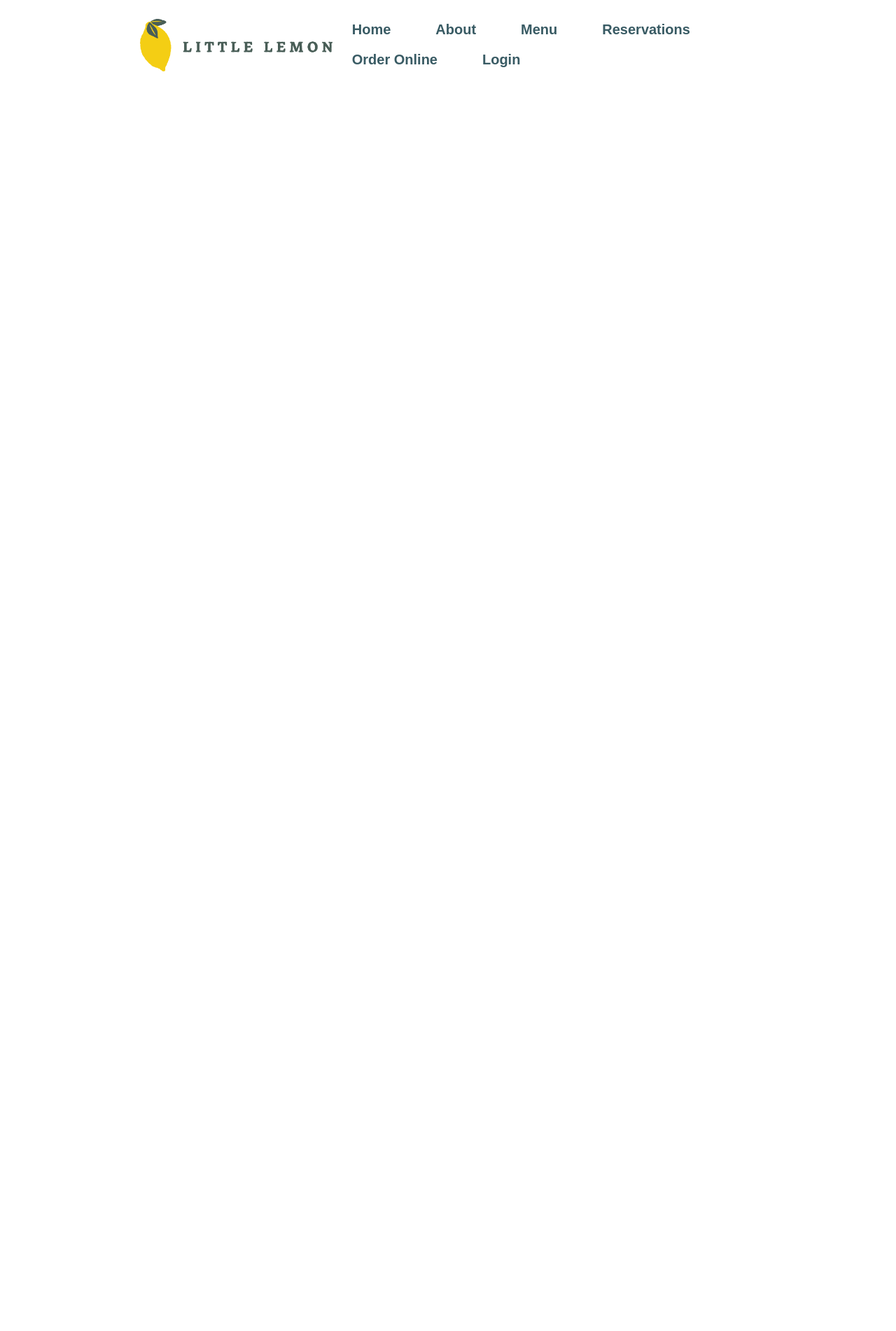
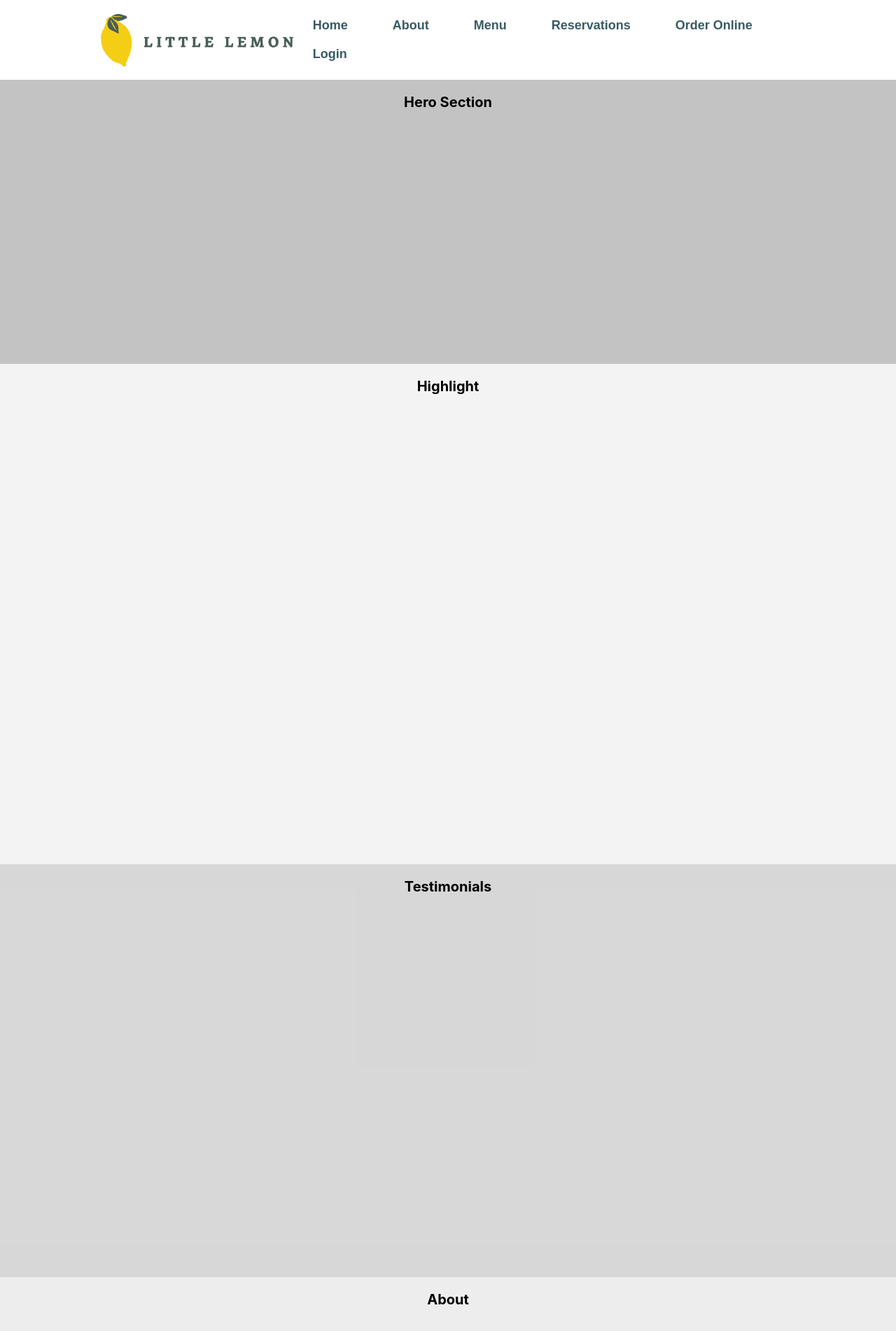
Before and after one commit to kerTroy/Little-Lemon, a React (Create React App) app: page / in a window 1280 px wide. Shown: the top 1902 px of the page at 70% size. Before the commit the page ends 800 px from the top, so only its background shows below. Built offline with nearby package versions, Linux system fonts and the light colour scheme.

Commit message:
second commit

```diff
--- a/src/component/main/Main.css
+++ b/src/component/main/Main.css
@@ -0,0 +1,44 @@
+* {
+    box-sizing: border-box;
+    padding: 0;
+    margin: 0;
+}
+.grid-container {
+    display: grid;
+    grid-template-rows: 406px 715px 590px 649px;
+    margin-top: 26px;
+    margin: 0 auto;
+  }
+
+.grid-item-1 {
+    background-color: rgba(180, 180, 180, 0.8);
+    padding: 20px;
+    font-size: 20px;
+    text-align: center;
+    justify-content: center;
+    font-weight: bold;
+  }
+.grid-item-2 {
+    background-color: rgba(240, 240, 240, 0.8);
+    padding: 20px;
+    font-size: 20px;
+    text-align: center;
+    justify-content: center;
+    font-weight: bold;
+  }
+.grid-item-3 {
+    background-color: rgba(206, 206, 206, 0.8);
+    padding: 20px;
+    font-size: 20px;
+    text-align: center;
+    justify-content: center;
+    font-weight: bold;
+  }
+.grid-item-4 {
+    background-color: rgba(233, 233, 233, 0.8);
+    padding: 20px;
+    font-size: 20px;
+    text-align: center;
+    justify-content: center;
+    font-weight: bold;
+  }
--- a/src/component/main/Main.js
+++ b/src/component/main/Main.js
@@ -3,9 +3,20 @@ import './Main.css';
 
 const Main = () => {
   return (
-    <div>
-
+  <div className='grid-container'>
+    <div className='grid-item-1'>
+      <div className='grid-item-row-1'>Hero Section</div>
     </div>
+    <div className='grid-item-2'>
+      <div className='grid-item-row-2'>Highlight</div>
+    </div>
+    <div className='grid-item-3'>
+      <div className='grid-item-row-3'>Testimonials</div>
+    </div>
+    <div className='grid-item-4'>
+      <div className='grid-item-row-4'>About</div>
+    </div>
+  </div>
   )
 }
 
--- a/src/component/nav/Nav.css
+++ b/src/component/nav/Nav.css
@@ -10,7 +10,7 @@
     list-style-type: none;
     font-family: Arial, Helvetica, sans-serif;
     font-weight: bold;
-    font-size: 20px;
+    font-size: 18px;
     color: #395b64;
     padding: 10px 28px;
     margin-right: 8px;
@@ -28,8 +28,10 @@ header {
     justify-content: space-between;
     align-items: center;
     margin-top: 21px;
-    margin-right: 200px;
-    margin-left: 200px;
+    margin: auto;
+    padding: 16px;
+    width: 80%;
+    overflow-x: hidden;
 }
 
 .nav_link li a{
```
